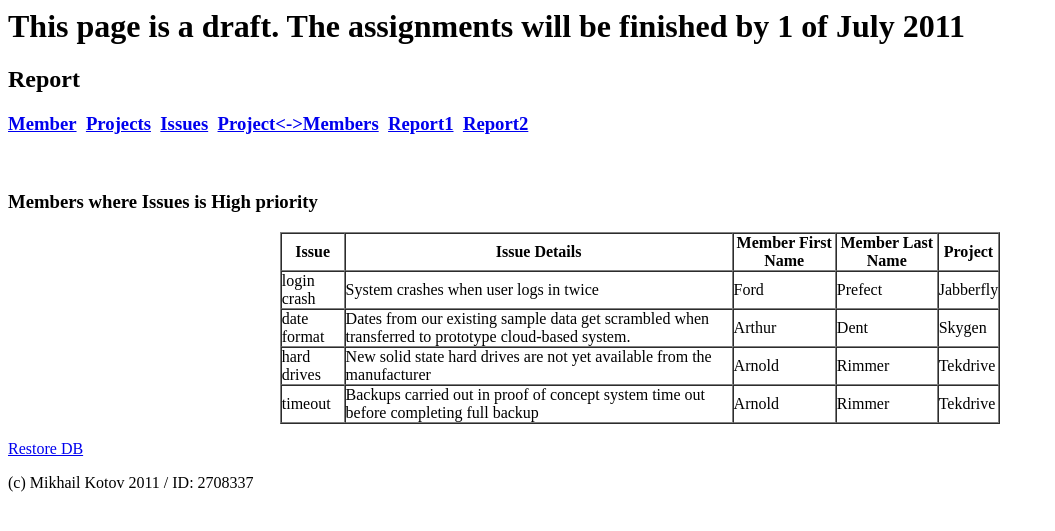
After one commit to efoxxi/mvc2, a CodeIgniter app: page /mvc/index.php/report2/index in a window 1280 px wide. The commit adds this page. Shown: the top 531 px of the page, without its empty margins (0-1055 px from the left). Run offline with CodeIgniter, Linux system fonts and the light colour scheme.

Commit message:
reports created

```diff
--- /dev/null
+++ b/application/controllers/report1.php
@@ -0,0 +1,27 @@
+<?php
+
+include_once("IMP.php");
+
+class Report1 extends CI_Controller {
+
+    function __construct() {
+        parent::__construct();
+        $this->items = strtolower($this->uri->segment(1)); // items
+        $this->modelitems = "model" . $this->items; // modelitems
+        $this->load->model($this->modelitems);
+        $this->load->helper('url');
+        $this->load->helper('form');
+    }
+
+    function index() {
+        $data['title'] = "Report";
+        $data['heading'] = "Report";
+        $data['report'] = "Members where Issues is not open";
+        $data['res'] = $this->{$this->modelitems}->get_all();
+        //print_r($data);
+        $this->load->view('view' . $this->items, $data);
+    }
+
+}
+
+?>
--- /dev/null
+++ b/application/controllers/report2.php
@@ -0,0 +1,17 @@
+<?php
+
+include_once("report1.php");
+
+class Report2 extends Report1 {
+
+    function index() {
+        $data['title'] = "Report";
+        $data['heading'] = "Report";
+        $data['report'] = "Members where Issues is High priority";
+        $data['res'] = $this->{$this->modelitems}->get_all();
+        $this->load->view('view' . $this->items, $data);
+    }
+
+}
+
+?>
--- /dev/null
+++ b/application/models/modelreport2.php
@@ -0,0 +1,11 @@
+<?php
+
+include_once("modelIMP.php");
+
+class Modelreport2 extends ModelIMP {
+
+    function Modelreport2() {
+        parent::__construct();
+        $this->items = "report2";
+    }
+}
--- a/application/views/header.php
+++ b/application/views/header.php
@@ -5,9 +5,11 @@
     <body>
         <h1>This page is a draft. The assignments will be finished by 1 of July 2011</h1>
         <h2><?php echo $heading ?></h2>
-        <h3>
-        <?php echo anchor('members/index', 'Member'); ?>
-        <?php echo anchor('projects/index', 'Projects'); ?>
-        <?php echo anchor('issues/index', 'Issues'); ?>
-        <?php echo anchor('projectmembers/index', 'Project-Members'); ?>
+        <h3><?php
+        echo anchor('members/index', 'Member')."&nbsp;\n";
+        echo anchor('projects/index', 'Projects')."&nbsp;\n";
+        echo anchor('issues/index', 'Issues')."&nbsp;\n";
+        echo anchor('projectmembers/index', 'Project&lt;-&gt;Members')."&nbsp;\n";
+        echo anchor('report1/index', 'Report1')."&nbsp;\n";
+        echo anchor('report2/index', 'Report2'); ?>
         </h3>
--- /dev/null
+++ b/application/views/viewreport1.php
@@ -0,0 +1,23 @@
+<?php include_once("header.php"); ?>
+
+<br /><h3><?php echo $report; ?></h3>
+<table width="57%" border="1" cellspacing="0" cellpadding="0" align="center">
+    <tr>
+        <th>Issue</th>
+        <th>Issue Details</th>
+        <th>Member First Name</th>
+        <th>Member Last Name</th>
+        <th>Project</th>
+    </tr>
+    <?php foreach ($res as $row): ?>
+        <tr>
+            <td><?php echo $row->issue; ?></td>
+            <td><?php echo $row->details; ?></td>
+            <td><?php echo $row->name; ?></td>
+            <td><?php echo $row->surname; ?></td>
+            <td><?php echo $row->projectname; ?></td>
+        </tr>
+    <?php endforeach; ?>
+</table>
+
+<?php include_once("footer.php"); ?>
--- /dev/null
+++ b/application/views/viewreport2.php
@@ -0,0 +1 @@
+<?php include_once("viewreport1.php"); ?>
--- a/sql-samples/assignment.sql
+++ b/sql-samples/assignment.sql
@@ -8,6 +8,9 @@
 ##############################################
 
 # Cleaning current DB
+
+DROP VIEW IF EXISTS report1;
+DROP VIEW IF EXISTS report2;
 
 DROP TABLE IF EXISTS csvmembers;
 DROP TABLE IF EXISTS csvprojects;
@@ -118,3 +121,6 @@ INSERT INTO issues SELECT DISTINCT NULL, pm.id, issue, issueDetails, issueDate,
 # Drop temporary tables
 #DROP TABLE IF EXISTS csvmembers;
 #DROP TABLE IF EXISTS csvprojects;
+
+CREATE VIEW report1 AS SELECT i.issue, i.details, m.name, m.surname, p.id AS 'projectname' FROM members AS m, issues AS i, projects as p, projectmembers AS pm WHERE pm.id = i.pmid AND pm.memberid = m.id AND pm.projectid = p.id AND i.status NOT LIKE "open";
+CREATE VIEW report2 AS SELECT i.issue, i.details, m.name, m.surname, p.id AS 'projectname' FROM members AS m, issues AS i, projects as p, projectmembers AS pm WHERE pm.id = i.pmid AND pm.memberid = m.id AND pm.projectid = p.id AND i.priority LIKE "high";
```
Also changed, not shown: application/models/modelreport1.php (added, +11 -0 lines).
